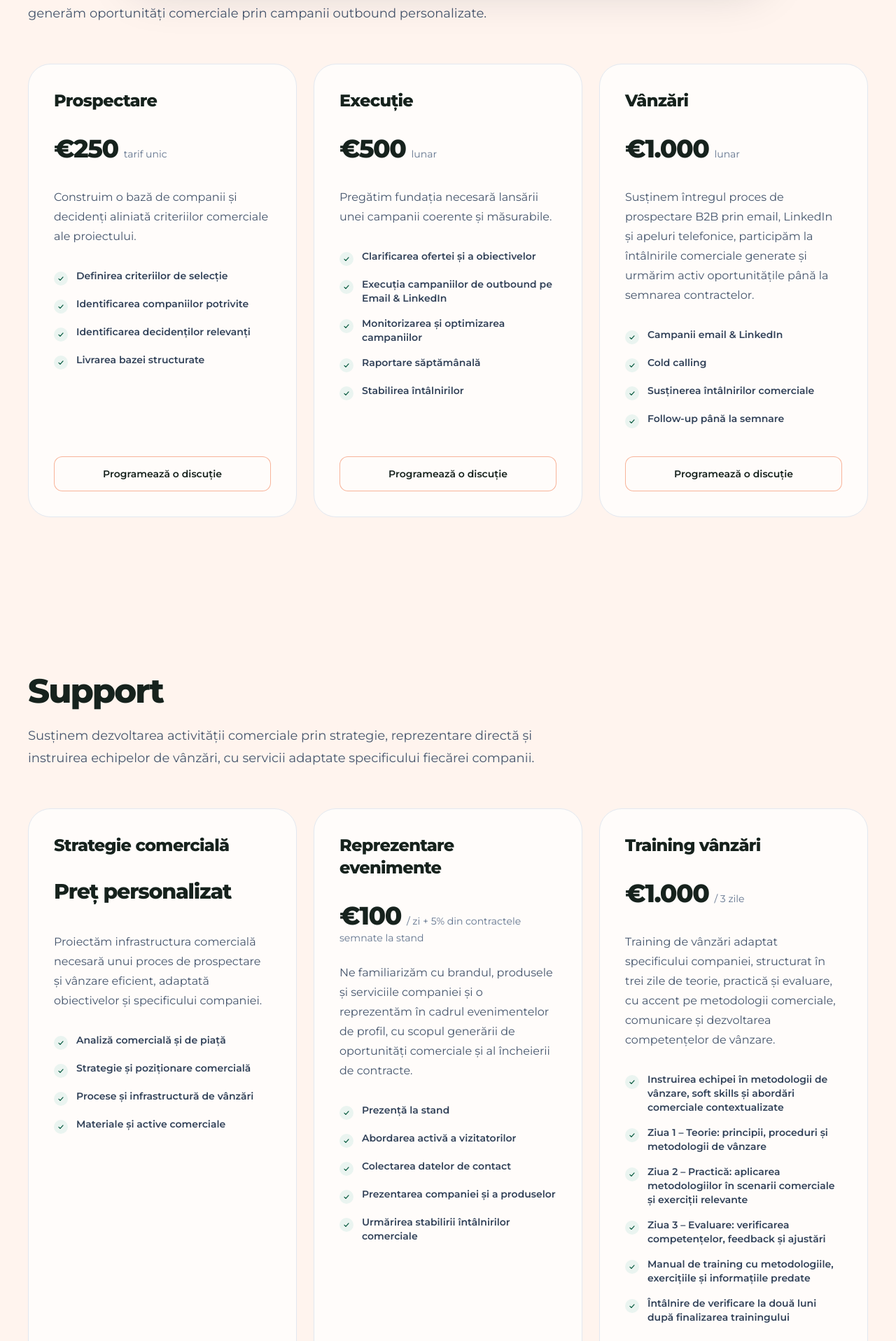
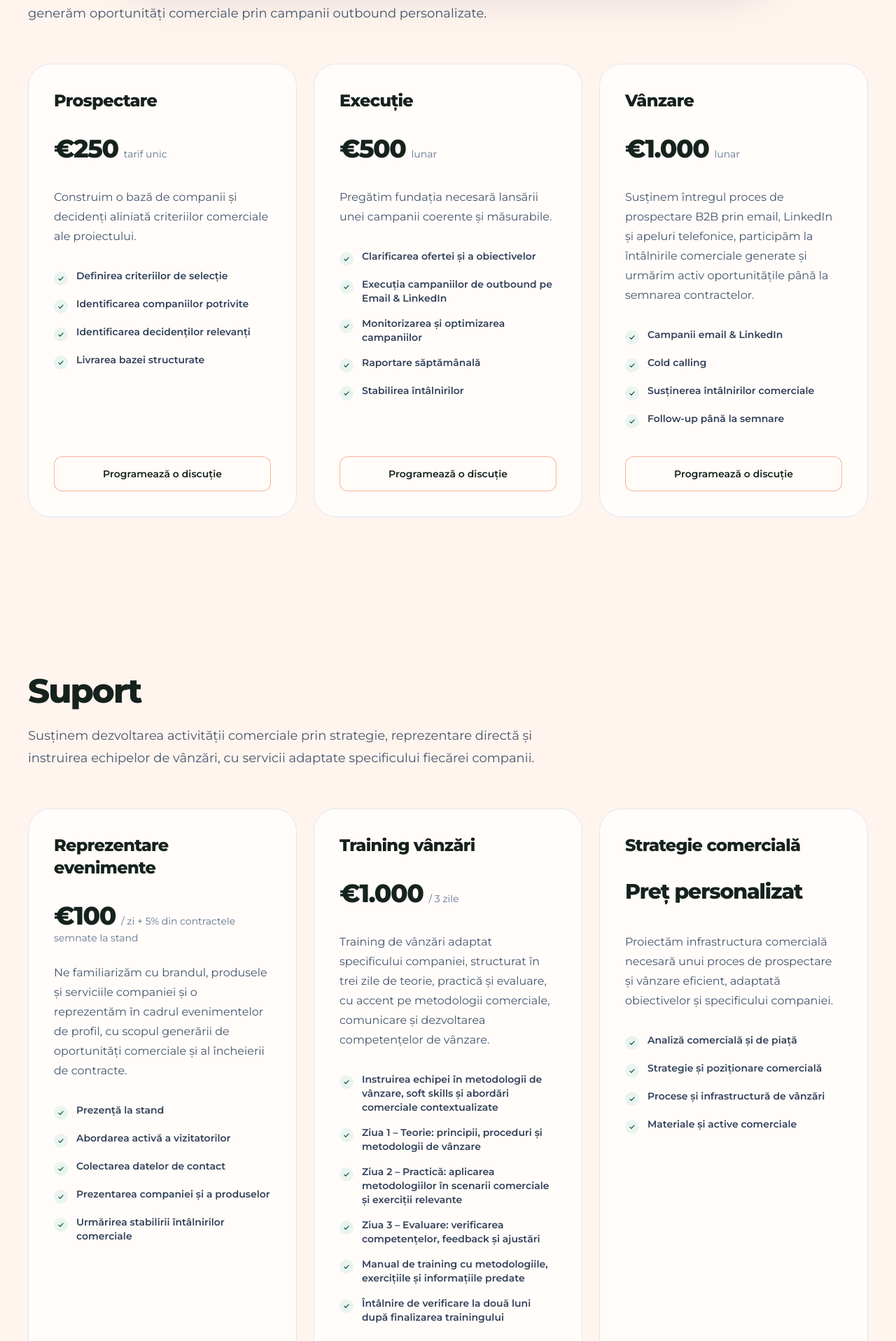
Before and after one commit to teodortabirca-creator/Venturas, a Next.js app: page /servicii in a window 1280 px wide. Shown: the part 824-2740 px from the top of the page at 70% size. Built offline with nearby package versions, Linux system fonts and the light colour scheme.

Commit message:
Update Romanian service labels and order

```diff
--- a/pages/servicii.tsx
+++ b/pages/servicii.tsx
@@ -32,7 +32,7 @@ const services = [
     ],
   },
   {
-    title: "Vânzări",
+    title: "Vânzare",
     price: "€1.000",
     billing: "lunar",
     description:
@@ -47,19 +47,6 @@ const services = [
 ];
 
 const supportServices = [
-  {
-    title: "Strategie comercială",
-    price: "Preț personalizat",
-    billing: "",
-    description:
-      "Proiectăm infrastructura comercială necesară unui proces de prospectare și vânzare eficient, adaptată obiectivelor și specificului companiei.",
-    features: [
-      "Analiză comercială și de piață",
-      "Strategie și poziționare comercială",
-      "Procese și infrastructură de vânzări",
-      "Materiale și active comerciale",
-    ],
-  },
   {
     title: "Reprezentare evenimente",
     price: "€100",
@@ -87,6 +74,19 @@ const supportServices = [
       "Ziua 3 – Evaluare: verificarea competențelor, feedback și ajustări",
       "Manual de training cu metodologiile, exercițiile și informațiile predate",
       "Întâlnire de verificare la două luni după finalizarea trainingului",
+    ],
+  },
+  {
+    title: "Strategie comercială",
+    price: "Preț personalizat",
+    billing: "",
+    description:
+      "Proiectăm infrastructura comercială necesară unui proces de prospectare și vânzare eficient, adaptată obiectivelor și specificului companiei.",
+    features: [
+      "Analiză comercială și de piață",
+      "Strategie și poziționare comercială",
+      "Procese și infrastructură de vânzări",
+      "Materiale și active comerciale",
     ],
   },
 ];
@@ -230,12 +230,12 @@ export default function Servicii() {
           </div>
         </section>
 
-        {/* Support */}
+        {/* Suport */}
         <section className="bg-[#FFF4EE] px-6 py-20 lg:px-10 lg:py-28">
           <div className="mx-auto max-w-7xl">
             <div className="max-w-3xl">
               <h2 className="text-4xl font-extrabold tracking-[-0.04em] text-[#16221D] sm:text-5xl">
-                Support
+                Suport
               </h2>
 
               <p className="mt-6 text-lg leading-8 text-slate-600">
```
